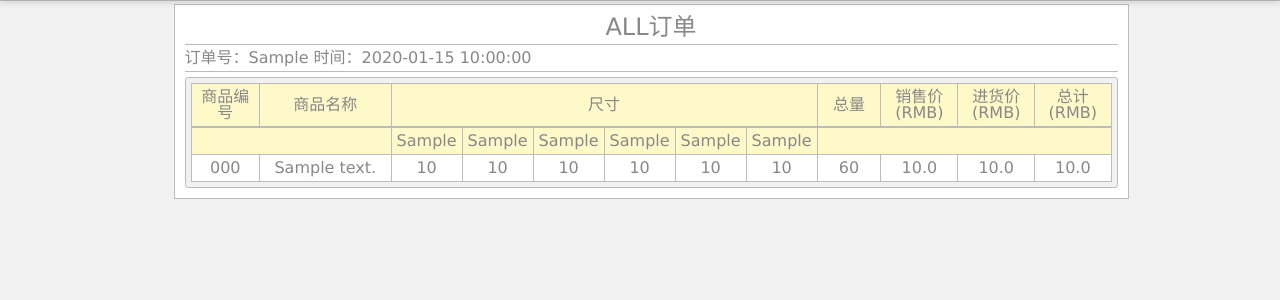
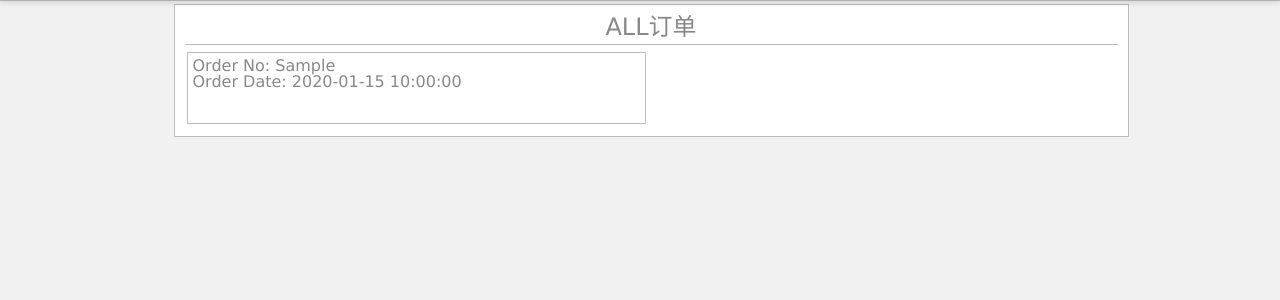
Before and after one commit to SR1s/WMS, a Flask app: template WMS/templates/order-list.html in a window 1280 px wide. Shown: the part 66-366 px from the top of the page. Run offline with Flask 2, Linux system fonts and the light colour scheme; the template is opened without the code that fills it: values that come from a table or form of the project are taken from there, others are empty; tables that the repository leaves empty hold one stand-in row (values such as "Sample post").

Commit message:
implement order list logic and basic templates

```diff
--- a/WMS/static/css/wms.css
+++ b/WMS/static/css/wms.css
@@ -228,6 +228,19 @@ div.item-list {
     margin: 10px 0;
     background-color: #fff;
 }
+
+div.order-item {
+    width: 48%;
+    height: 60px;
+    margin: 2px;
+    padding: 5px;
+    display: inline-block;
+    background-color: #fff;
+    border-style: solid;
+    border-width: 1px;
+    border-color: #bcbcbc;
+}
+
 div#hide_template {
     display: none;
 }
--- a/WMS/templates/order-list.html
+++ b/WMS/templates/order-list.html
@@ -3,51 +3,11 @@
 <div class="content">
   <h1>ALL订单</h1>
   <hr/>
-  <div>
-    <span>订单号：{{ order.order_no }}</span>
-    <span>时间：{{ order.date }}</span>
-    <hr/>
-    <table width="100%">
-      <thead>
-        <tr>
-          <td width="10%">商品编号</td>
-          <td width="20%">商品名称</td>
-          <td colspan="6">尺寸</td>
-          <td width="10%">总量</td>
-          <td width="10%">销售价(RMB)</td>
-          <td width="10%">进货价(RMB)</td>
-          <td width="10%">总计(RMB)</td>
-        </tr>
-      </thead>
-      <tbody id="details">
-        {% for detail in order.details.all() %}
-        <tr class="size">
-          <td colspan="2"></td>
-          <td width="5%">{{ detail.size1 }}</td>
-          <td width="5%">{{ detail.size2 }}</td>
-          <td width="5%">{{ detail.size3 }}</td>
-          <td width="5%">{{ detail.size4 }}</td>
-          <td width="5%">{{ detail.size5 }}</td>
-          <td width="5%">{{ detail.size6 }}</td>
-          <td colspan="4"></td>
-        </tr>
-        <tr class="data">
-          <td>{{ detail.number }}</td>
-          <td>{{ detail.description }}</td>
-          <td>{{ detail.amount1 }}</td>
-          <td>{{ detail.amount2 }}</td>
-          <td>{{ detail.amount3 }}</td>
-          <td>{{ detail.amount4 }}</td>
-          <td>{{ detail.amount5 }}</td>
-          <td>{{ detail.amount6 }}</td>
-          <td>{{ detail.amount1 + detail.amount2 + detail.amount3 + detail.amount4 + detail.amount5 + detail.amount6 }}</td>
-          <td>{{ detail.retail_price }}</td>
-          <td>{{ detail.whole_sell_price }}</td>
-          <td>{{ detail.total }}</td>
-        </tr>
-        {% endfor %}
-      </tbody>
-    </table>
-  </div>
+    {% for order in orders %}
+    <div class="order-item">
+      <div><span>Order No: </span><span>{{ order.order_no }}</span></div>
+      <div><span>Order Date: </span><span>{{ order.date }}</span></div>
+    </div>
+    {% endfor %}
 </div>
 {% endblock %}
```
Also changed, not shown: WMS/views/order.py (+2 -9 lines).
